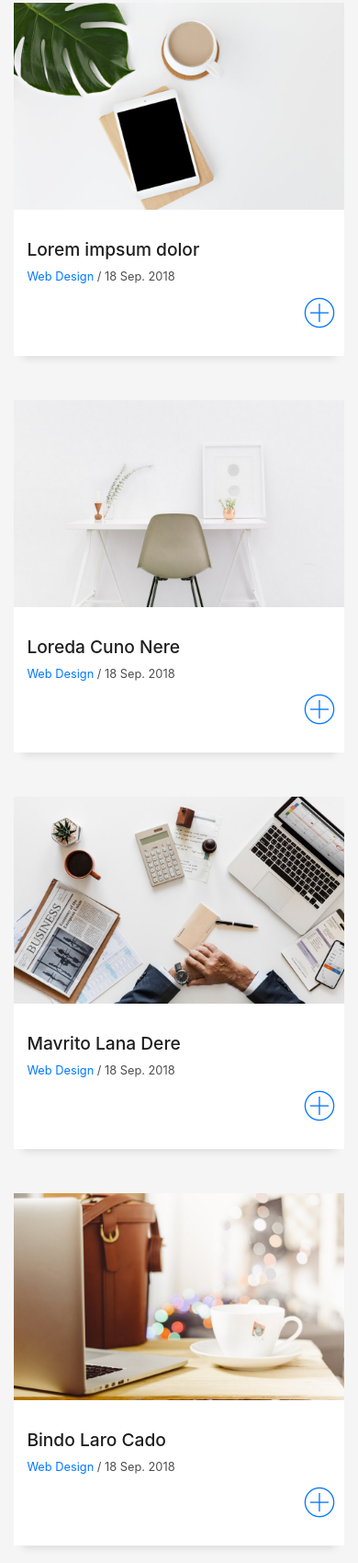
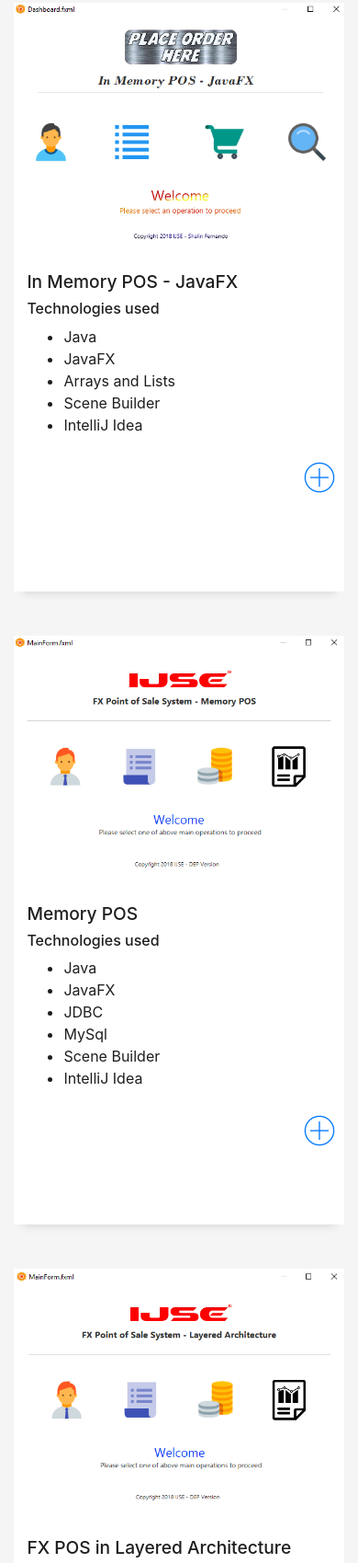
Before and after one commit to ShalinFernando/ShalinFernando.github.io, a plain HTML site: page index.html in a window 390 px wide. Shown: the part 7642-9341 px from the top of the page at 92% size. Drawn offline with Linux system fonts and the light colour scheme; files whose address does not match are found by name.

Commit message:
Added all projects

```diff
--- a/css/style.css
+++ b/css/style.css
@@ -1286,3 +1286,7 @@ footer .credits a {
   position: relative;
   top: 30px;
 }
+
+#card3{
+  height: 640px;
+}
--- a/index.html
+++ b/index.html
@@ -51,10 +51,10 @@
             <a class="nav-link js-scroll" href="#service">Services</a>
           </li>
           <li class="nav-item">
-            <a class="nav-link js-scroll" href="#work">Work</a>
+            <a class="nav-link js-scroll" href="#work">Projects</a>
           </li>
           <li class="nav-item">
-            <a class="nav-link js-scroll" href="#blog">Blog</a>
+            <a class="nav-link js-scroll" href="#blog">Education</a>
           </li>
           <li class="nav-item">
             <a class="nav-link js-scroll" href="#contact">Contact</a>
@@ -385,18 +385,23 @@
       </div>
       <div class="row">
         <div class="col-md-4">
-          <div class="work-box">
-            <a href="img/work-1.jpg" data-lightbox="gallery-mf">
+          <div class="work-box" id="card3">
+            <a href="img/projects/inmemopos.PNG" data-lightbox="gallery-mf">
               <div class="work-img">
-                <img src="img/work-1.jpg" alt="" class="img-fluid">
+                <img src="img/projects/inmemopos.PNG" alt="In Memory POS" class="img-fluid">
               </div>
               <div class="work-content">
                 <div class="row">
                   <div class="col-sm-8">
-                    <h2 class="w-title">Lorem impsum dolor</h2>
-                    <div class="w-more">
-                      <span class="w-ctegory">Web Design</span> / <span class="w-date">18 Sep. 2018</span>
-                    </div>
+                    <h2 class="w-title">In Memory POS - JavaFX</h2>
+                    <h6>Technologies used</h6>
+                    <ul>
+                      <li>Java</li>
+                      <li>JavaFX</li>
+                      <li>Arrays and Lists</li>
+                      <li>Scene Builder</li>
+                      <li>IntelliJ Idea</li>
+                    </ul>
                   </div>
                   <div class="col-sm-4">
                     <div class="w-like">
@@ -409,18 +414,25 @@
           </div>
         </div>
         <div class="col-md-4">
-          <div class="work-box">
-            <a href="img/work-2.jpg" data-lightbox="gallery-mf">
+          <div class="work-box" id="card3">
+            <a href="img/projects/memoPOS.PNG" data-lightbox="gallery-mf">
               <div class="work-img">
-                <img src="img/work-2.jpg" alt="" class="img-fluid">
+                <img src="img/projects/memoPOS.PNG" alt="JDBC POS" class="img-fluid">
               </div>
               <div class="work-content">
                 <div class="row">
                   <div class="col-sm-8">
-                    <h2 class="w-title">Loreda Cuno Nere</h2>
-                    <div class="w-more">
-                      <span class="w-ctegory">Web Design</span> / <span class="w-date">18 Sep. 2018</span>
-                    </div>
+                    <h2 class="w-title">Memory POS</h2>
+                    <h6>Technologies used</h6>
+                    <ul>
+                      <li>Java</li>
+                      <li>JavaFX</li>
+                      <li>JDBC</li>
+                      <li>MySql</li>
+                      <li>Scene Builder</li>
+                      <li>IntelliJ Idea</li>
+                    </ul>
+
                   </div>
                   <div class="col-sm-4">
                     <div class="w-like">
@@ -433,18 +445,28 @@
           </div>
         </div>
         <div class="col-md-4">
-          <div class="work-box">
-            <a href="img/work-3.jpg" data-lightbox="gallery-mf">
+          <div class="work-box" id="card3">
+            <a href="img/projects/archi.PNG" data-lightbox="gallery-mf">
               <div class="work-img">
-                <img src="img/work-3.jpg" alt="" class="img-fluid">
+                <img src="img/projects/archi.PNG" alt="" class="img-fluid">
               </div>
               <div class="work-content">
                 <div class="row">
                   <div class="col-sm-8">
-                    <h2 class="w-title">Mavrito Lana Dere</h2>
-                    <div class="w-more">
-                      <span class="w-ctegory">Web Design</span> / <span class="w-date">18 Sep. 2018</span>
-                    </div>
+                    <h2 class="w-title">FX POS in Layered Architecture</h2>
+                    <h6>Technologies used</h6>
+                    <ul>
+                        <li>Java</li>
+                        <li>JavaFX</li>
+                        <li>JDBC</li>
+                        <li>MySql</li>
+                        <li>MVC</li>
+                        <li>Factory</li>
+                        <li>Singleton</li>
+                        <li>Jasper Report</li>
+                        <li>Scene Builder</li>
+                        <li>IntelliJ Idea</li>
+                      </ul>
                   </div>
                   <div class="col-sm-4">
                     <div class="w-like">
@@ -457,18 +479,28 @@
           </div>
         </div>
         <div class="col-md-4">
-          <div class="work-box">
-            <a href="img/work-4.jpg" data-lightbox="gallery-mf">
+          <div class="work-box" id="card3">
+            <a href="img/projects/hibernatarchi.PNG" data-lightbox="gallery-mf">
               <div class="work-img">
-                <img src="img/work-4.jpg" alt="" class="img-fluid">
+                <img src="img/projects/hibernatarchi.PNG" alt="HibernatePOS" class="img-fluid">
               </div>
               <div class="work-content">
                 <div class="row">
                   <div class="col-sm-8">
-                    <h2 class="w-title">Bindo Laro Cado</h2>
-                    <div class="w-more">
-                      <span class="w-ctegory">Web Design</span> / <span class="w-date">18 Sep. 2018</span>
-                    </div>
+                    <h2 class="w-title">Layered Architectured POS with Native Hibernate</h2>
+                    <h6>Technologies used</h6>
+                    <ul>
+                        <li>Java</li>
+                        <li>JavaFX</li>
+                        <li>ORM</li>
+                        <li>MVC</li>
+                        <li>Factory</li>
+                        <li>Singleton</li>
+                        <li>Jasper Report</li>
+                        <li>Native Hibernate</li>
+                        <li>Scene Builder</li>
+                        <li>IntelliJ Idea</li>
+                      </ul>
                   </div>
                   <div class="col-sm-4">
                     <div class="w-like">
@@ -481,18 +513,28 @@
           </div>
         </div>
         <div class="col-md-4">
-          <div class="work-box">
-            <a href="img/work-5.jpg" data-lightbox="gallery-mf">
+          <div class="work-box" id="card3">
+            <a href="img/projects/jpaarchi.PNG" data-lightbox="gallery-mf">
               <div class="work-img">
-                <img src="img/work-5.jpg" alt="" class="img-fluid">
+                <img src="img/projects/jpaarchi.PNG" alt="Layered Architectured POS with JPA" class="img-fluid">
               </div>
               <div class="work-content">
                 <div class="row">
                   <div class="col-sm-8">
-                    <h2 class="w-title">Studio Lena Mado</h2>
-                    <div class="w-more">
-                      <span class="w-ctegory">Web Design</span> / <span class="w-date">18 Sep. 2018</span>
-                    </div>
+                    <h2 class="w-title">Layered Architectured POS with JPA</h2>
+                    <h6>Technologies used</h6>
+                    <ul>
+                        <li>Java</li>
+                        <li>JavaFX</li>
+                        <li>ORM</li>
+                        <li>MVC</li>
+                        <li>Factory</li>
+                        <li>Singleton</li>
+                        <li>Jasper Report</li>
+                        <li>JPA</li>
+                        <li>Scene Builder</li>
+                        <li>IntelliJ Idea</li>
+                      </ul>
                   </div>
                   <div class="col-sm-4">
                     <div class="w-like">
@@ -505,18 +547,27 @@
           </div>
         </div>
         <div class="col-md-4">
-          <div class="work-box">
-            <a href="img/work-6.jpg" data-lightbox="gallery-mf">
+          <div class="work-box" id="card3">
+            <a href="img/projects/hibernatespring.PNG" data-lightbox="gallery-mf">
               <div class="work-img">
-                <img src="img/work-6.jpg" alt="" class="img-fluid">
+                <img src="img/projects/hibernatespring.PNG" alt="Hibernate POS Combined with Spring" class="img-fluid">
               </div>
               <div class="work-content">
                 <div class="row">
                   <div class="col-sm-8">
-                    <h2 class="w-title">Studio Big Bang</h2>
-                    <div class="w-more">
-                      <span class="w-ctegory">Web Design</span> / <span class="w-date">18 Sep. 2017</span>
-                    </div>
+                    <h2 class="w-title">Layered Architectured Hibernate POS combined with Spring</h2>
+                    <h6>Technologies used</h6>
+                    <ul>
+                        <li>Java</li>
+                        <li>JavaFX</li>
+                        <li>ORM</li>
+                        <li>MVC</li>
+                        <li>Hibernate</li>
+                        <li>Spring</li>
+                        <li>Jasper Report</li>
+                        <li>Scene Builder</li>
+                        <li>IntelliJ Idea</li>
+                      </ul>
                   </div>
                   <div class="col-sm-4">
                     <div class="w-like">
@@ -528,6 +579,39 @@
             </a>
           </div>
         </div>
+        <div class="col-md-4">
+            <div class="work-box" id="card3">
+              <a href="img/projects/jpaspring.PNG" data-lightbox="gallery-mf">
+                <div class="work-img">
+                  <img src="img/projects/jpaspring.PNG" alt="JPA POS Combined with Spring" class="img-fluid">
+                </div>
+                <div class="work-content">
+                  <div class="row">
+                    <div class="col-sm-8">
+                      <h2 class="w-title">Layered Architectured JPA POS combined with Spring</h2>
+                      <h6>Technologies used</h6>
+                      <ul>
+                          <li>Java</li>
+                          <li>JavaFX</li>
+                          <li>ORM</li>
+                          <li>MVC</li>
+                          <li>JPA</li>
+                          <li>Spring</li>
+                          <li>Jasper Report</li>
+                          <li>Scene Builder</li>
+                          <li>IntelliJ Idea</li>
+                        </ul>
+                    </div>
+                    <div class="col-sm-4">
+                      <div class="w-like">
+                        <span class="ion-ios-plus-outline"></span>
+                      </div>
+                    </div>
+                  </div>
+                </div>
+              </a>
+            </div>
+          </div>
 
       </div>
     </div>
```
Also changed, not shown: img/projects/archi.PNG (added), img/projects/hibernatarchi.PNG (added), img/projects/hibernatespring.PNG (added), img/projects/inmemopos.PNG (added), img/projects/jpaarchi.PNG (added), img/projects/jpaspring.PNG (added), img/projects/memoPOS.PNG (added).
